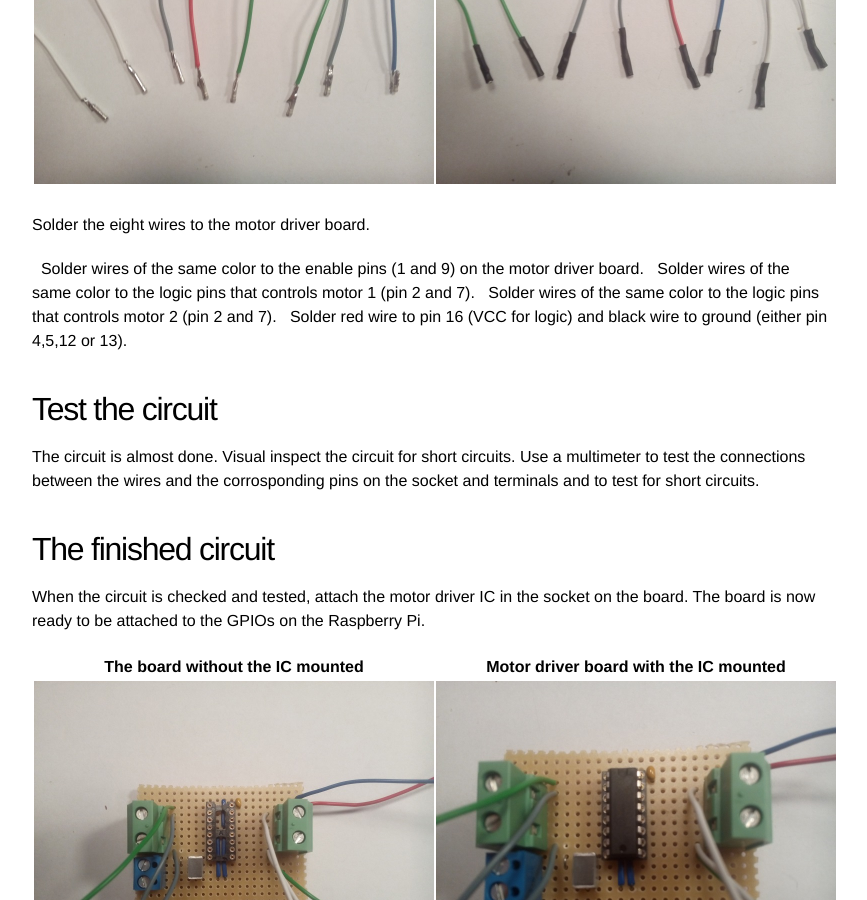
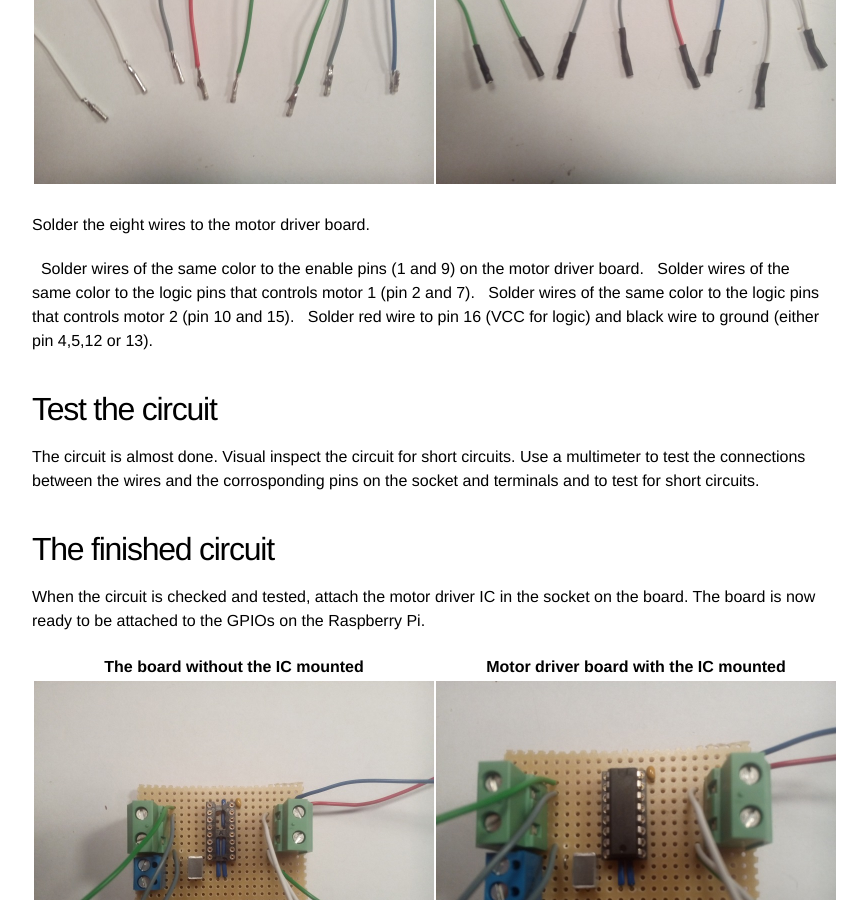
Before and after one commit to EAL-IT-Technology/RaspberryFun, a Jekyll site: the page built from hardware/motordriver/index.md, in a window 1280 px wide and 900 px high, scrolled down 4625 px. Shown: the whole window, without its empty margins (208-1075 px from the left). Built offline with Jekyll 4.4.1, drawn with Linux system fonts in a browser that asks for light colours.

Commit message:
Removed error in documentation - Thanks David :-)

```diff
--- a/hardware/motordriver/index.md
+++ b/hardware/motordriver/index.md
@@ -89,7 +89,7 @@ Solder the eight wires to the motor driver board.
 
 &nbsp;&nbsp;Solder wires of the same color to the enable pins (1 and 9) on the motor driver board.
 &nbsp;&nbsp;Solder wires of the same color to the logic pins that controls motor 1 (pin 2 and 7).
-&nbsp;&nbsp;Solder wires of the same color to the logic pins that controls motor 2 (pin 2 and 7).
+&nbsp;&nbsp;Solder wires of the same color to the logic pins that controls motor 2 (pin 10 and 15).
 &nbsp;&nbsp;Solder red wire to pin 16 (VCC for logic) and black wire to ground (either pin 4,5,12 or 13).
 
 ## Test the circuit
```
